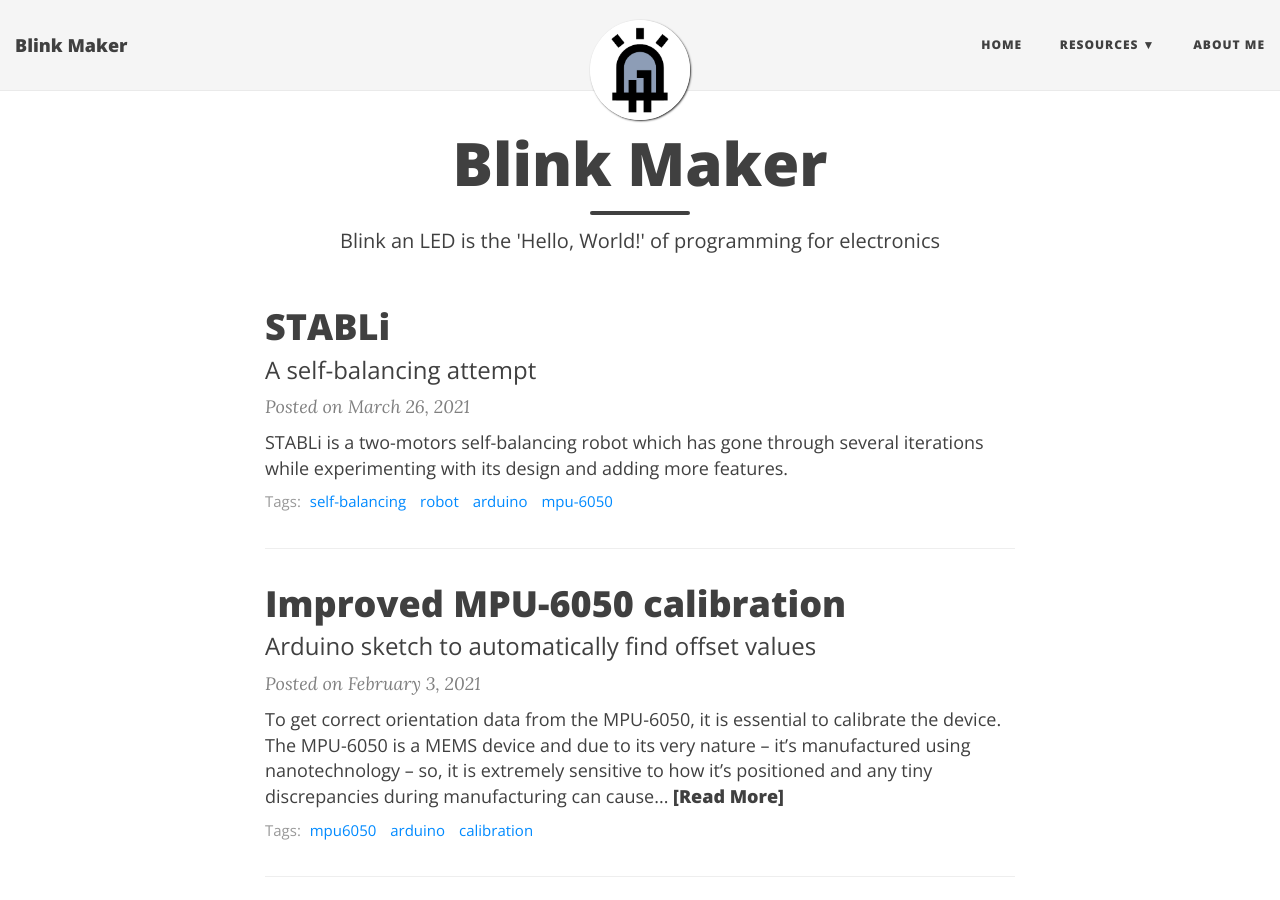
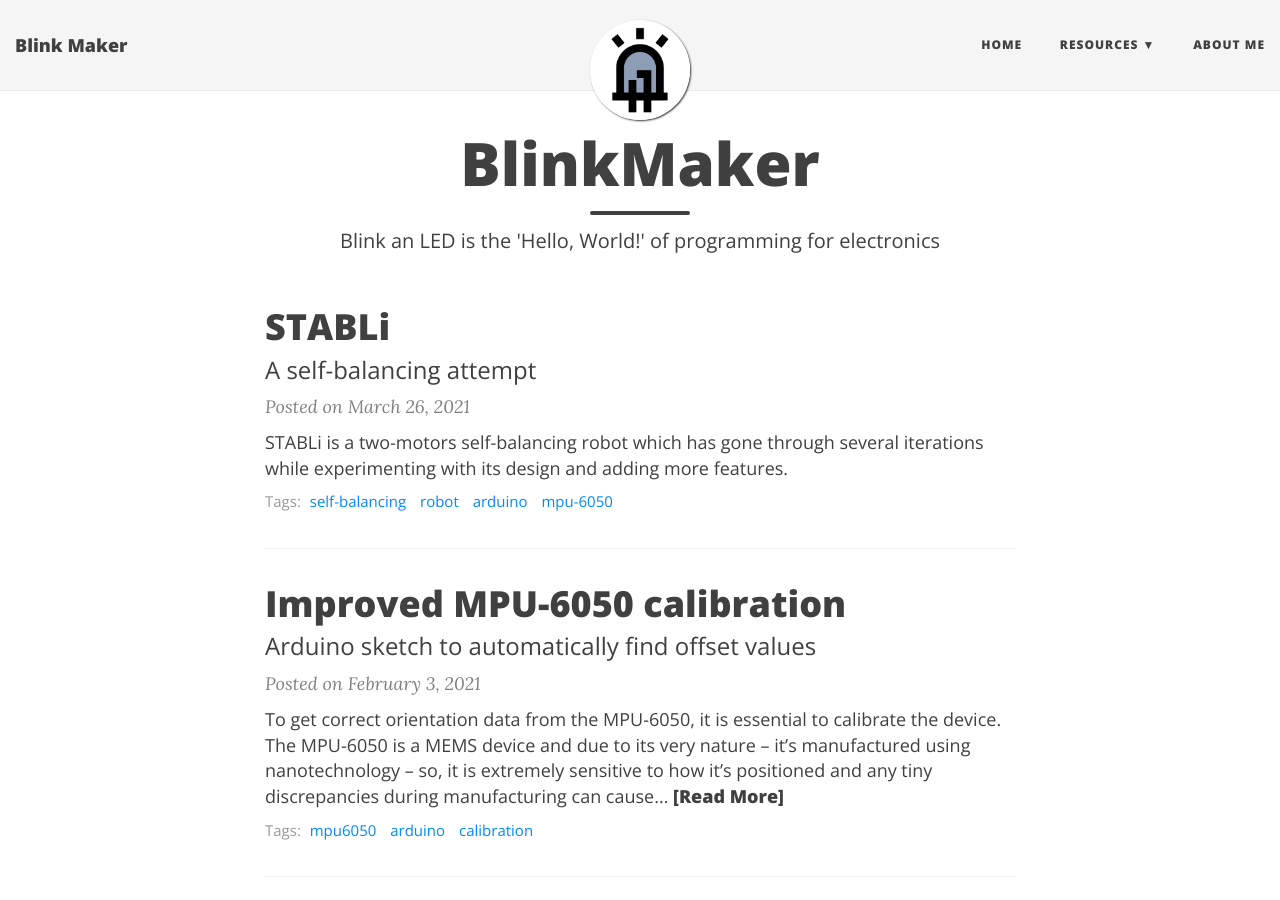
Before and after one commit to blinkmaker/blinkmaker.github.io, a Jekyll site: the page built from index.html, in a window 1280 px wide and 900 px high. Built offline with Jekyll 4.4.1, drawn with Linux system fonts in a browser that asks for light colours; nearby versions of some CDN libraries; the list of posts is cut into pages by our own code.

Commit message:
Update index.html

```diff
--- a/index.html
+++ b/index.html
@@ -1,6 +1,6 @@
 ---
 layout: page
-title: Blink Maker
+title: BlinkMaker
 subtitle: Blink an LED is the 'Hello, World!' of programming for electronics
 use-site-title: true
 ---
```
